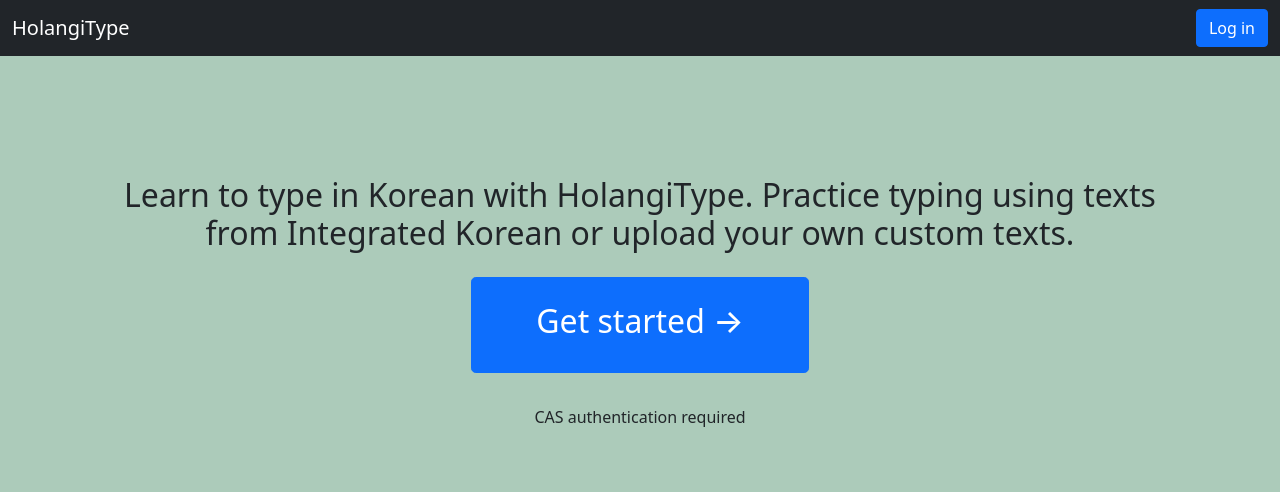
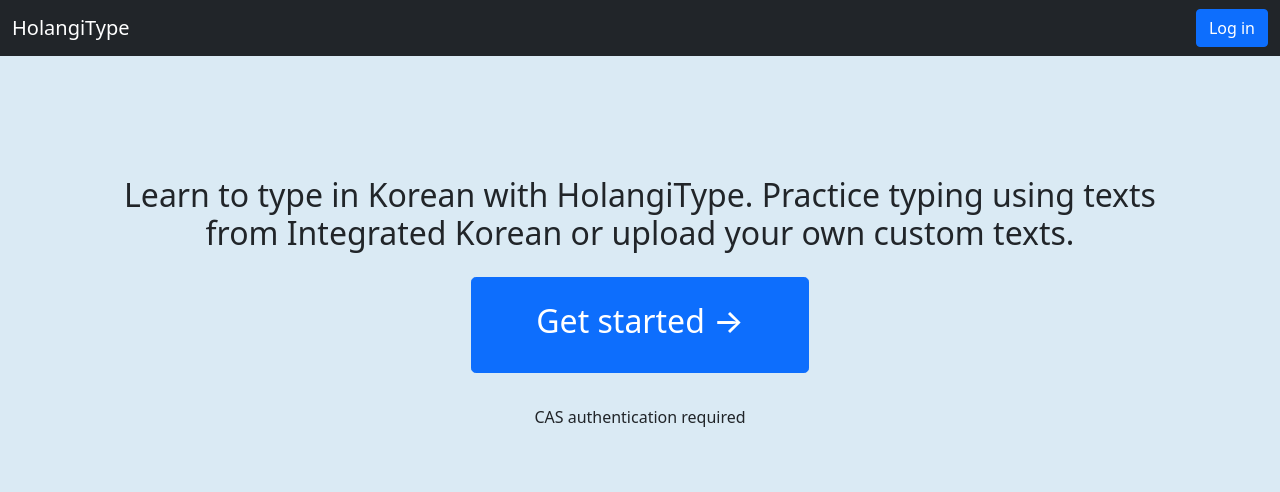
Before and after one commit to kli19/Korean-Typing-Practice, a Flask app: page / in a window 1280 px wide. Shown: the top 492 px of the page. Run offline with Flask 2, Linux system fonts and the light colour scheme; some libraries are stand-ins or nearby versions.

Commit message:
change background color and remove modal

```diff
--- a/templates/base.html
+++ b/templates/base.html
@@ -12,7 +12,7 @@
       {% block title %}{% endblock %}| Korean Typing Practice
     </title>
   </head>
-  <body style="background-color:#ACCBBA ;">
+  <body style="background-color:#DAEAF4;">
     <nav class="navbar navbar-expand-lg navbar-dark bg-dark sticky-top">
       <div class="container-fluid">
         <a class="navbar-brand" href="/lessons/1.1">
@@ -55,7 +55,7 @@
       </div>
     </nav>
     <!-- Modal -->
-    <div class="modal fade" id="myModal" tabindex="-1" aria-labelledby="intro" aria-hidden="true">
+    <!-- <div class="modal fade" id="myModal" tabindex="-1" aria-labelledby="intro" aria-hidden="true">
       <div class="modal-dialog modal-lg">
         <div class="modal-content">
           <div class="modal-header">
@@ -89,7 +89,7 @@
           </div>
         </div>
       </div>
-    </div>
+    </div> -->
 
     <div class="container-fluid">
       {% block content %}{% endblock %}
```
